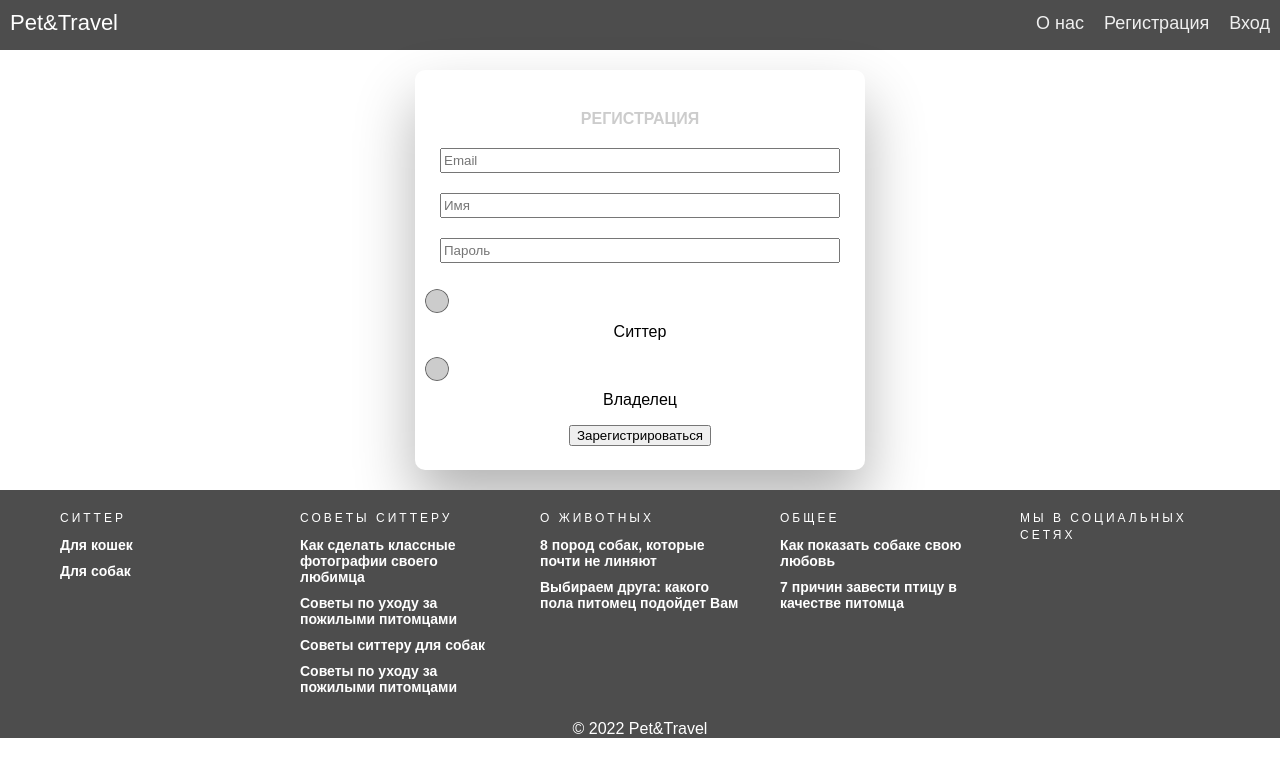
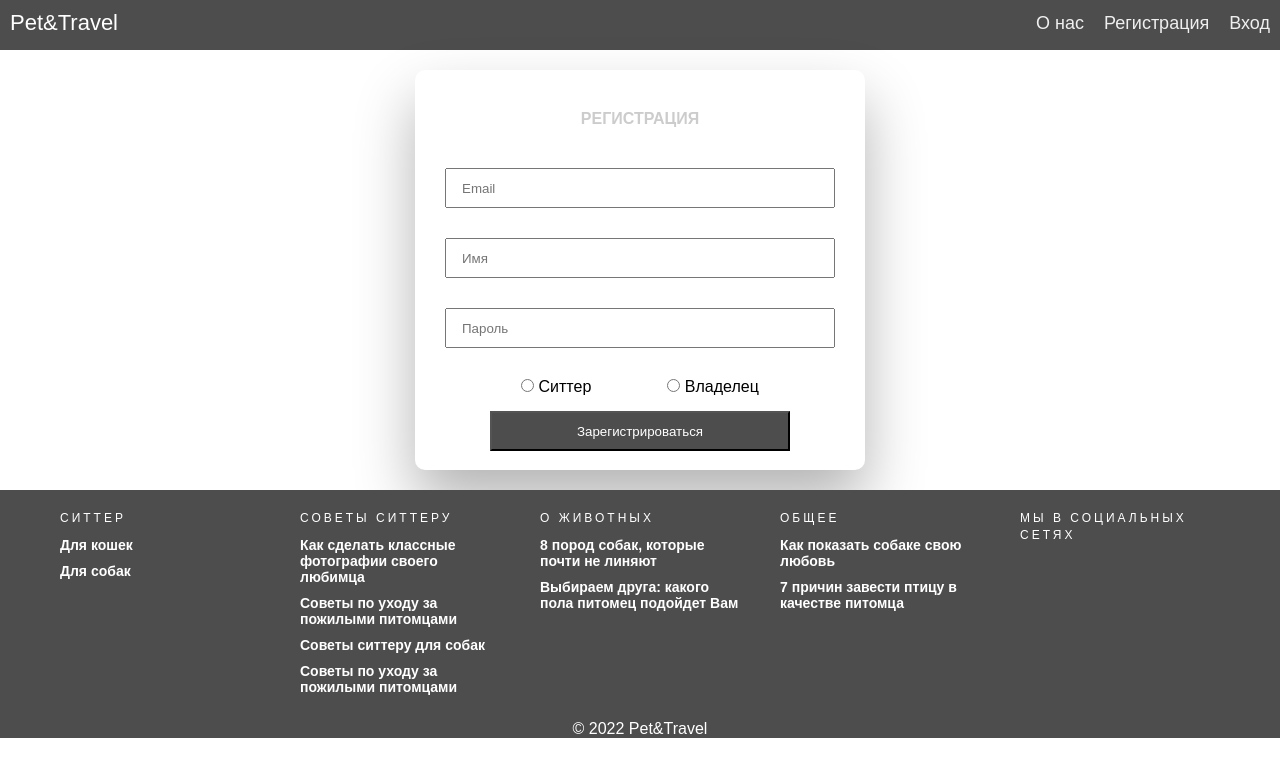
Before and after one commit to MaryBrandyBug/Pet-Travel, a React (Create React App) app in the folder client/: page /signup in a window 1280 px wide. Shown: the top 776 px of the page. Built offline with nearby package versions, Linux system fonts and the light colour scheme.

Commit message:
release regisr 2.0

```diff
--- a/client/src/App.js
+++ b/client/src/App.js
@@ -16,7 +16,7 @@ import LoveInDogLanguage from './components/Articles/LoveInDogLanguage/LoveInDog
 import DogSittingTips from './components/Articles/DogSittingTips/DogSittingTips';
 import CatSitterArticle from './components/Articles/CatSitterArticle/CatSitterArticle';
 import DogSitterArticle from './components/Articles/DogSitterArticle/DogSitterArticle';
-import Chat from './components/Chat/Chat';
+// import Chat from './components/Chat/Chat';
 
 import SignUp from './components/SignUp/SignUp';
 import SignIn from './components/SignIn/SignIn';
--- a/client/src/components/SignUp/SignUp.css
+++ b/client/src/components/SignUp/SignUp.css
@@ -8,52 +8,6 @@ h2 {
   margin: 40px 8px 10px 8px;
   color: #cccccc;
 }
-input{
-    width: 400px;
-    height: 25px;
-    margin: 10px;
-}
-p>input {
-    -webkit-appearance: none; /* remove default */
-    display: block;
-    margin: 10px;
-    width: 24px;
-    height: 24px;
-    border-radius: 12px;
-    cursor: pointer;
-    vertical-align: middle;
-    box-shadow: hsla(0,0%,100%,.15) 0 1px 1px, inset hsla(0,0%,0%,.5) 0 0 0 1px;
-    background-color: hsla(0,0%,0%,.2);
-    background-image: -webkit-radial-gradient( hsla(200,100%,90%,1) 0%, hsla(200,100%,70%,1) 15%, hsla(200,100%,60%,.3) 28%, hsla(200,100%,30%,0) 70% );
-    background-repeat: no-repeat;
-    -webkit-transition: background-position .15s cubic-bezier(.8, 0, 1, 1),
-      -webkit-transform .25s cubic-bezier(.8, 0, 1, 1);
-    outline: none;
-  }
-  p>input:checked {
-    -webkit-transition: background-position .2s .15s cubic-bezier(0, 0, .2, 1),
-      -webkit-transform .25s cubic-bezier(0, 0, .2, 1);
-  }
-  p>input:active {
-    -webkit-transform: scale(1.5);
-    -webkit-transition: -webkit-transform .1s cubic-bezier(0, 0, .2, 1);
-  }
-
-
-
-  /* The up/down direction logic */
-
-  p>input,
-  input:active {
-    background-position: 0 24px;
-  }
-  p>input:checked {
-    background-position: 0 0;
-  }
-  p>input:checked ~ input,
-  input:checked ~ input:active {
-    background-position: 0 -24px;
-  }
 
 .wrapper {
   display: flex;
@@ -80,23 +34,23 @@ p>input {
   text-align: center;
 }
 
-#formFooter {
+/* #formFooter {
   background-color: #f6f6f6;
   border-top: 1px solid #dce8f1;
   padding: 25px;
   text-align: center;
   -webkit-border-radius: 0 0 10px 10px;
   border-radius: 0 0 10px 10px;
-}
+} */
 
-.fadeInDown {
+/* .fadeInDown {
   -webkit-animation-name: fadeInDown;
   animation-name: fadeInDown;
   -webkit-animation-duration: 1s;
   animation-duration: 1s;
   -webkit-animation-fill-mode: both;
   animation-fill-mode: both;
-}
+} */
 
 @-webkit-keyframes fadeInDown {
   0% {
@@ -124,7 +78,6 @@ p>input {
   }
 }
 
-/* Simple CSS3 Fade-in Animation */
 @-webkit-keyframes fadeIn { from { opacity:0; } to { opacity:1; } }
 @-moz-keyframes fadeIn { from { opacity:0; } to { opacity:1; } }
 @keyframes fadeIn { from { opacity:0; } to { opacity:1; } }
@@ -168,7 +121,6 @@ p>input {
   animation-delay: 1s;
 }
 
-/* Simple CSS3 Fade-in Animation */
 .underlineHover:after {
   display: block;
   left: 0;
@@ -189,9 +141,6 @@ p>input {
 }
 
 
-
-/* OTHERS */
-
 *:focus {
     outline: none;
 }
@@ -203,3 +152,65 @@ p>input {
 * {
   box-sizing: border-box;
 }
+
+
+* {
+  margin: 0;
+  padding: 0;
+  box-sizing: border-box;
+}
+
+.form {
+  padding: 15px;
+}
+
+.form-item {
+  display: inline-block;
+  vertical-align: top;
+  position: relative;
+  margin: 15px;
+}
+
+.form-input {
+  width: 100%;
+  height: 40px;
+  padding: 5px 15px;
+}
+
+.form-label {
+  position: absolute;
+  pointer-events: none;
+  left: 5px;
+  right: 30px;
+  top: 0px;
+  white-space: nowrap;
+  overflow: hidden;
+  line-height: 60px;
+  transition: .3s;
+}
+
+.add_text {
+  display: flex;
+  flex-direction: column
+}
+.add_role {
+  display: flex;
+  justify-content: space-evenly;
+  margin: 15px;
+}
+.add_role>input{
+  padding: 10px;
+}
+.btn_sub{
+  margin: 15px;
+}
+.btn_sub>button{
+  width: 300px;
+  height: 40px;
+  background-color: #4d4d4d;
+  color: #ffff;
+}
+.btn_sub>button:hover{
+  background-color: #ffff;
+  color: #4d4d4d;
+}
--- a/client/src/components/SignUp/SignUp.jsx
+++ b/client/src/components/SignUp/SignUp.jsx
@@ -1,9 +1,9 @@
-// import { useDispatch } from 'react-redux';
+import { useDispatch } from 'react-redux';
 import React, { useState } from 'react';
 import './SignUp.css';
 
 export default function SignUp() {
-  // const dispatch = useDispatch();
+  const dispatch = useDispatch();
 
   const [signUpForm, setSignUpForm] = useState({
     email: '', name: '', password: '', role: '',
@@ -13,19 +13,19 @@ export default function SignUp() {
     setSignUpForm({ ...signUpForm, [e.target.name]: e.target.value });
   };
 
-  // const handleSubmit = (e) => {
-  //   e.preventDefault();
-  //   fetch('http://localhost:3001/signup', {
-  //     method: 'POST',
-  //     credentials: 'include',
-  //     headers: {
-  //       'Content-Type': 'application/json',
-  //     },
-  //     body: JSON.stringify(signUpForm),
-  //   })
-  //     .then((res) => res.json())
-  //     .then((res) => dispatch({ type: 'USER', payload: res }));
-  // };
+  const handleSubmit = (e) => {
+    e.preventDefault();
+    fetch('http://localhost:3001/signup', {
+      method: 'POST',
+      credentials: 'include',
+      headers: {
+        'Content-Type': 'application/json',
+      },
+      body: JSON.stringify(signUpForm),
+    })
+      .then((res) => res.json())
+      .then((res) => dispatch({ type: 'USER', payload: res }));
+  };
   return (
     <div>
       <div>
@@ -50,27 +50,48 @@ export default function SignUp() {
           <div id="formContent">
             <h2 className="active"> Регистрация </h2>
 
-            <div className="fadeIn first">
-              {/* <img src="http://danielzawadzki.com/codepen/01/icon.svg" id="icon" alt="User Icon" /> */}
+            {/* <div className="fadeIn first">
+              <img src="http://danielzawadzki.com/codepen/01/icon.svg" id="icon" alt="User Icon" />
+            </div> */}
+
+            <form className="form" onSubmit={handleSubmit}>
+              <div className="add_text">
+                <div className="form-item">
+                  <input type="email" id="login" className="form-input" placeholder="Email" name="email" onChange={handleInput} />
+                </div>
+                <div className="form-item">
+                  <input type="text" id="password" className="form-input" placeholder="Имя" name="name" onChange={handleInput} />
+                </div>
+                <div className="form-item">
+                  <input type="password" id="password" className="form-input" placeholder="Пароль" name="password" onChange={handleInput} />
+                </div>
+              </div>
+              <div className="add_role">
+                <div>
+                  <p>
+                    <input type="radio" name="role" value="sitter" onChange={handleInput} />
+                    {' '}
+                    Ситтер
+                  </p>
                 </div>
 
-            <form>
-              <input type="email" id="login" className="fadeIn second" name="email" placeholder="Email" onChange={handleInput} />
-              <input type="text" id="password" className="fadeIn third" name="name" placeholder="Имя" onChange={handleInput} />
-              <input type="password" id="password" className="fadeIn third" name="password" placeholder="Пароль" onChange={handleInput} />
-              <p>
-                <input type="radio" name="role" value="sitter" onChange={handleInput} />
-                Ситтер
-              </p>
+                <div>
                   <p>
                     <input type="radio" name="role" value="parent" onChange={handleInput} />
+                    {' '}
                     Владелец
                   </p>
+
+                </div>
+              </div>
+              <div className="btn_sub">
                 <button type="submit">Зарегистрироваться</button>
+              </div>
             </form>
 
           </div>
         </div>
+
       </div>
     </div>
   );
```
Lines whose indentation alone changed are shown as unchanged.
